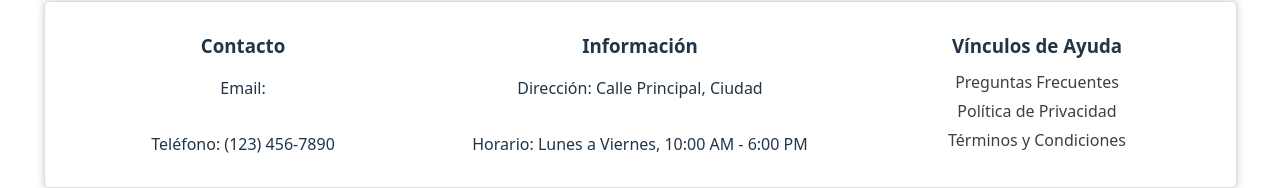
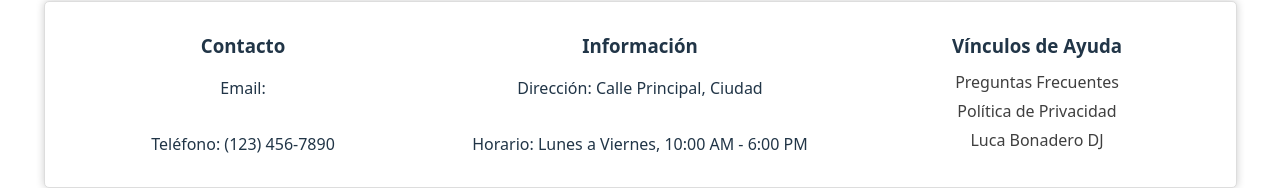
Before and after one commit to lucabonadero/tesis-boweworking, a React (Vite) app: page / in a window 1280 px wide. Shown: the part 1093-1281 px from the top of the page. Built offline with nearby package versions, Linux system fonts and the light colour scheme.

Commit message:
pruebabonacci

```diff
--- a/src/pages/registrocliente.jsx
+++ b/src/pages/registrocliente.jsx
@@ -110,7 +110,7 @@ const RegistroCliente = () => {
           <ul>
             <li><a href="/">Preguntas Frecuentes</a></li>
             <li><a href="/">Política de Privacidad</a></li>
-            <li><a href="/">Términos y Condiciones</a></li>
+            <li><a href="/">Luca Bonadero  DJ</a></li>
           </ul>
         </div>
       </footer>
@@ -122,6 +122,7 @@ const RegistroCliente = () => {
         </div>
       </div>
     </div>
+
   );
 };
 
```
